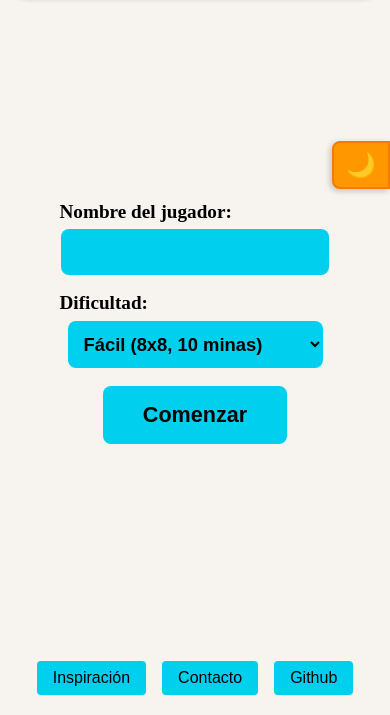
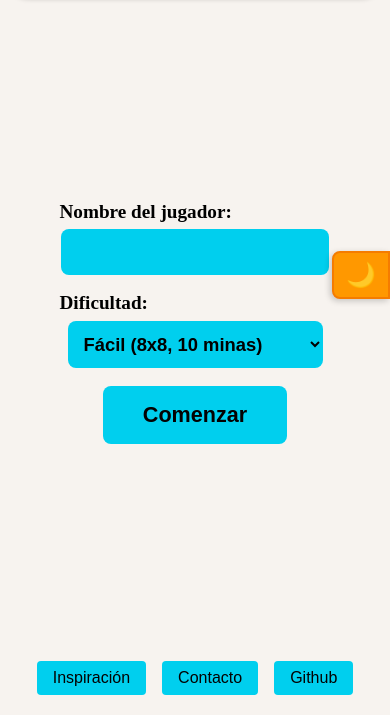
Before and after one commit to MateoSforza/FinalDAW, a plain HTML site: page index.html in a window 390 px wide. Shown: the part 129-844 px from the top of the page. Drawn offline with Linux system fonts and the light colour scheme.

Commit message:
boton de claro-oscuro arreglado en responsive

```diff
--- a/css/estilos.css
+++ b/css/estilos.css
@@ -358,7 +358,7 @@ body {
     /* Bajar el botón un poco más para evitar choques y hacerlo fijo en móvil */
     #boton-modo {
         position: absolute !important;
-        top: 250px;
+        top: 350px !important;
     }
 }
 
@@ -371,7 +371,7 @@ body {
     /* Bajar aún más el botón en pantallas muy pequeñas y mantenerlo fijo */
     #boton-modo {
         position: absolute !important;
-        top: 270px !important;
+        top: 380px !important;
     }
 }
 
@@ -409,9 +409,7 @@ body.modo-oscuro {
 
 #boton-modo:hover {
     background: #fb8c00;
-    transform: translateX(-10px);
     box-shadow: -4px 4px 8px rgba(0, 0, 0, 0.3);
-    padding-left: 20px;
 }
 
 .boton-nivel {
```
